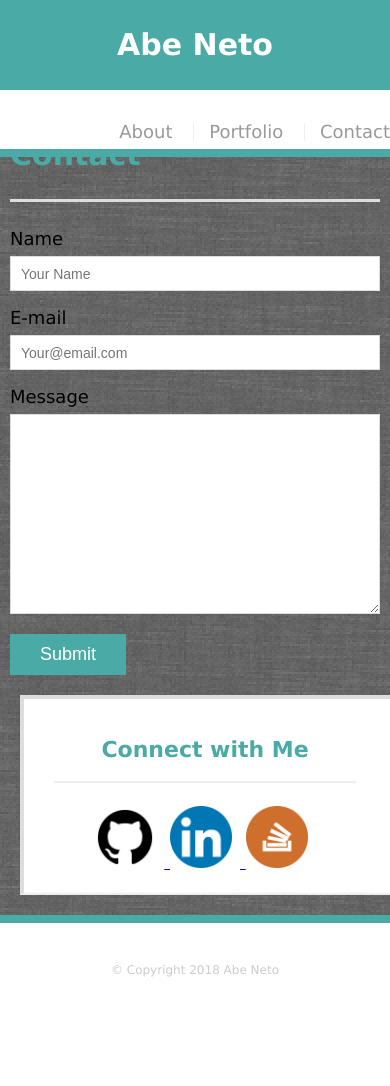
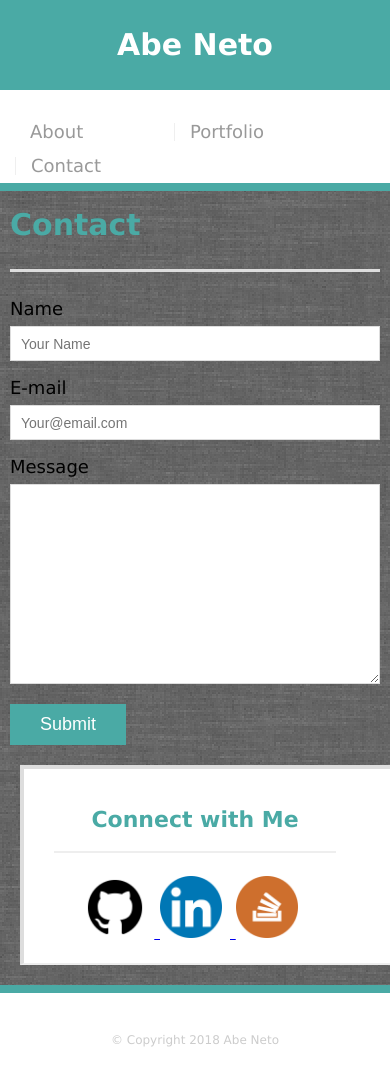
Before and after one commit to abemco/Responsive-Portfolio, a plain HTML site: page contact.html in a window 390 px wide. Before the commit the page ends 1017 px from the top, so only its background shows below. Drawn offline with Linux system fonts and the light colour scheme.

Commit message:
add media queries

```diff
--- a/Assets/css/styles.css
+++ b/Assets/css/styles.css
@@ -249,24 +249,28 @@ h2, h3 {
  @media screen and (max-width:980px) {
 
         #main-container, {
+            float: left;
             padding-top: 130px;
+            margin: 0 auto;
+            padding-left: 50px;
+            padding-right: 10px;
+            width: 56%;
+        }
+
+        .sidebar {
+            width: 30%;
+                        margin-right: 0;
+        }
+
+        .work {
+            float: left;
             margin: 0 auto;
             padding-left: 10px;
             padding-right: 10px;
-            width: 60%;
-        }
-
-        .sidebar {
-            width: 40%;
-            margin-top: 130px;
-            padding-left: 10px;
-            padding-right: 10px;
-        }
-
-        .work {
-            width: 60%;
-        }
+            width: 46%;
+            margin: 0 auto;
     }
+ }
 
 
 
@@ -280,21 +284,20 @@ h2, h3 {
     }
 
     .sidebar {
-
         width: 100%;
         max-width: 768px;
         float: left;
         margin: 20px;
         padding-top: 40px;
         padding-left: 30px;
-        padding-right: 50px;
+        padding-right: 70px;
         text-align: center;
     }
 
     .work {
         padding-left: 10px;
         padding-right: 10px;
-        width: 50%;
+        width: 46%;
         margin: 0 auto;
 
     }
@@ -307,6 +310,11 @@ h2, h3 {
         width: 100%;
     }
 
+    .nav {
+        padding-right: 70px;
+        text-align: center;
+
+    }
     .auth-image {
         width: 100%;
         padding: 10px;
@@ -317,4 +325,8 @@ h2, h3 {
         padding: 20px;
     }
 
- }
+    #main-container {
+        padding-top: 200px;
+    }
+
+}
--- a/contact.html
+++ b/contact.html
@@ -14,9 +14,9 @@
 
             <a href="index.html" id="logo">Abe Neto</a>
             <nav>
-                <a href="index.html">About</a>
-                <a href="portfolio.html">Portfolio</a>
-                <a href="contact.html">Contact</a>
+                <a href="index.html" class="nav">About</a>
+                <a href="portfolio.html" class="nav">Portfolio</a>
+                <a href="contact.html" class="nav">Contact</a>
             </nav>
         </div>
     </header>
```
Also changed, not shown: index.html (+3 -3 lines), portfolio.html (+3 -3 lines).
